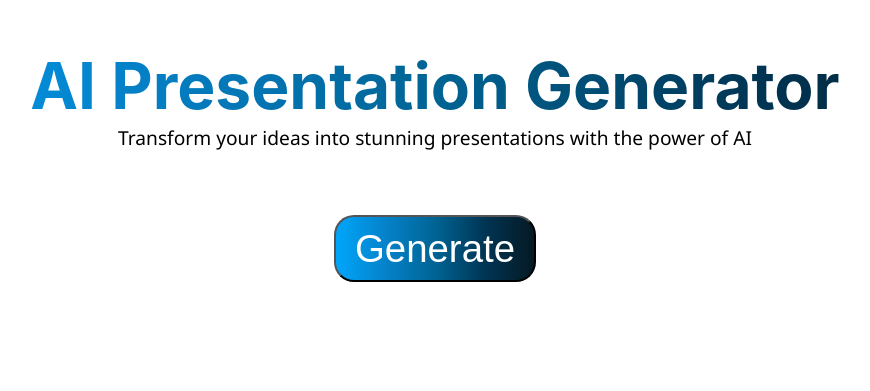
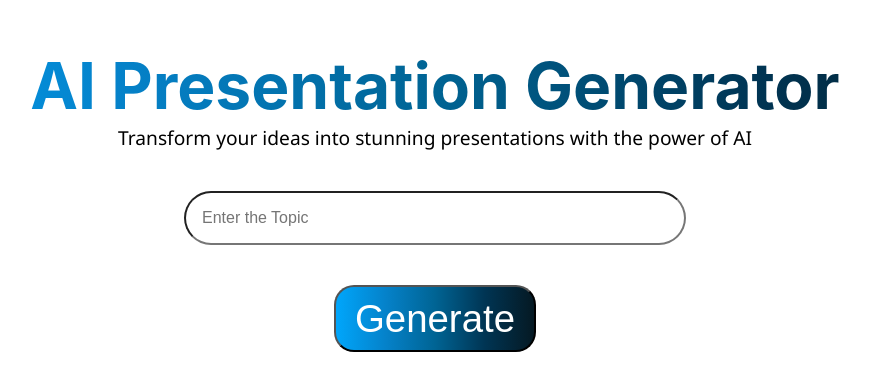
Before and after one commit to nngeek195/Presentation-Generator, a React (Create React App) app: page /home in a window 1280 px wide. Shown: the part 145-536 px from the top of the page, without its empty margins (205-1075 px from the left). Built offline with nearby package versions, Linux system fonts and the light colour scheme; what webfontloader would draw is missing.

Commit message:
Home page topic button

```diff
--- a/src/Components/Home/Home.css
+++ b/src/Components/Home/Home.css
@@ -17,8 +17,17 @@ home_back{
     font-family: 'Segoe UI', Tahoma, Geneva, Verdana, sans-serif;
 }
 
+.input_topic{
+    width: 30rem;
+    height: 3rem;
+    border-radius: 2rem;
+    margin-top: 2.5rem;
+    font-size: 1rem;
+    padding-left: 1rem;
+}
+
 .generate {
-    margin-top: 4rem;
+    margin-top: 2.5rem;
 }
 
 .generate button{
--- a/src/Components/Home/Home.js
+++ b/src/Components/Home/Home.js
@@ -7,7 +7,8 @@ class Home extends Component {
       <div className='home_back'>
         <div className='home_mainTopic'>
             <h1>AI Presentation Generator</h1>
-            <span>Transform your ideas into stunning presentations with the power of AI</span>
+            <span>Transform your ideas into stunning presentations with the power of AI</span><br />
+            < input className='input_topic' type='text' placeholder='Enter the Topic' />
         </div>
         <div className='generate'>
             <button>Generate</button>
```
